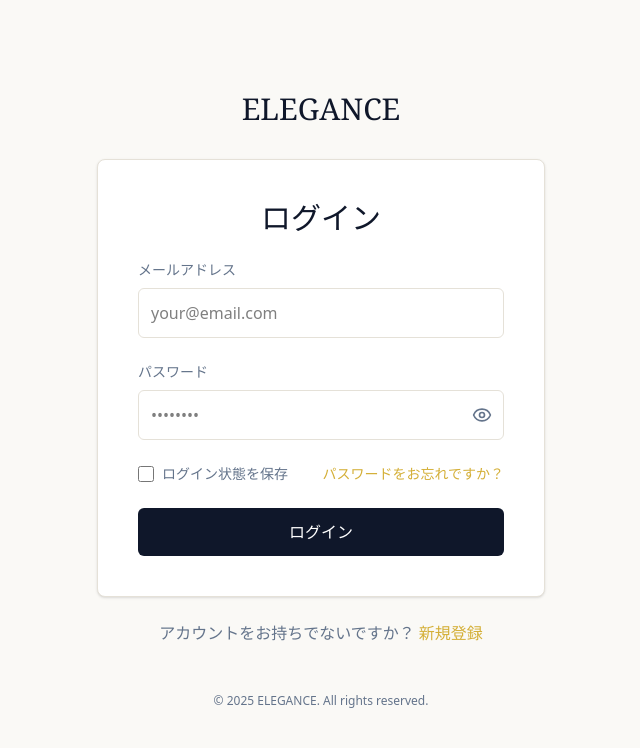
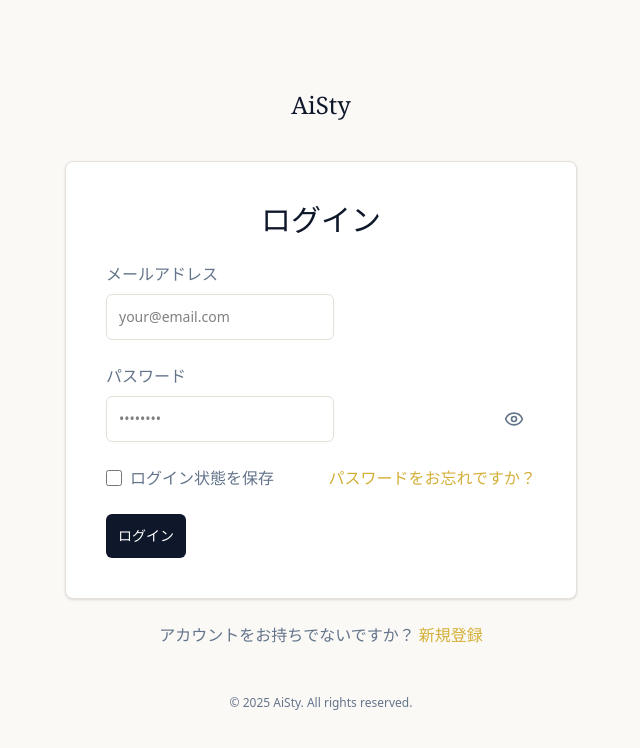
Before and after one commit to rion0918/tryon-app, a Next.js app in the folder web/: page /login in a window 1280 px wide. Shown: the top 748 px of the page, without its empty margins (319-959 px from the left). Built offline with nearby package versions, Linux system fonts and the light colour scheme; a web font is replaced by a local one.

Commit message:
アプリ名変更

```diff
--- a/web/app/login/page.tsx
+++ b/web/app/login/page.tsx
@@ -39,26 +39,26 @@ export default function LoginPage() {
 
   return (
     <div className="min-h-screen flex flex-col items-center justify-center bg-[#faf9f6] px-4">
-      <div className="w-full max-w-md">
+      <div className="w-full sm:max-w-sm md:max-w-md lg:max-w-lg">
         {/* ロゴとブランド名 */}
-        <div className="text-center mb-8">
+        <div className="text-center mb-8 sm:mb-10">
           <Link href="/" className="inline-block">
-            <span className="font-serif text-3xl font-medium text-[#0f172a]">ELEGANCE</span>
+            <span className="font-serif text-xl sm:text-2xl text-[#0f172a] font-medium">AiSty</span>
           </Link>
         </div>
 
         {/* ログインカード */}
-        <div className="bg-white rounded-lg shadow-sm border border-[#e5e1d8] p-8 md:p-10">
-          <h1 className="font-serif text-2xl md:text-3xl text-[#0f172a] mb-6 text-center">ログイン</h1>
+        <div className="bg-white rounded-lg shadow-sm border border-[#e5e1d8] p-6 sm:p-8 md:p-10">
+          <h1 className="font-serif text-xl sm:text-2xl md:text-3xl text-[#0f172a] mb-6 text-center">ログイン</h1>
 
           <form onSubmit={handleSubmit} className="space-y-6">
             <div className="space-y-2">
-              <label htmlFor="email" className="block text-sm font-medium text-[#64748b]">
+              <label htmlFor="email" className="block text-sm sm:text-base font-medium text-[#64748b]">
                 メールアドレス
               </label>
               <input
                 id="email"
-                className="w-full border border-[#e5e1d8] rounded-md p-3 bg-white focus:outline-none focus:ring-2 focus:ring-[#d4af37] focus:border-transparent transition-all duration-200"
+                className="w-full sm:w-auto border border-[#e5e1d8] rounded-md p-3 bg-white focus:outline-none focus:ring-2 focus:ring-[#d4af37] focus:border-transparent transition-all duration-200 text-base sm:text-sm"
                 type="email"
                 placeholder="your@email.com"
                 value={email}
@@ -68,13 +68,13 @@ export default function LoginPage() {
             </div>
 
             <div className="space-y-2">
-              <label htmlFor="password" className="block text-sm font-medium text-[#64748b]">
+              <label htmlFor="password" className="block text-sm sm:text-base font-medium text-[#64748b]">
                 パスワード
               </label>
               <div className="relative">
                 <input
                   id="password"
-                  className="w-full border border-[#e5e1d8] rounded-md p-3 bg-white focus:outline-none focus:ring-2 focus:ring-[#d4af37] focus:border-transparent transition-all duration-200"
+                  className="w-full sm:w-auto border border-[#e5e1d8] rounded-md p-3 bg-white focus:outline-none focus:ring-2 focus:ring-[#d4af37] focus:border-transparent transition-all duration-200 text-base sm:text-sm"
                   type={showPassword ? "text" : "password"}
                   placeholder="••••••••"
                   value={password}
@@ -99,11 +99,11 @@ export default function LoginPage() {
                   type="checkbox"
                   className="h-4 w-4 text-[#d4af37] focus:ring-[#d4af37] border-[#e5e1d8] rounded"
                 />
-                <label htmlFor="remember-me" className="ml-2 block text-sm text-[#64748b]">
+                <label htmlFor="remember-me" className="ml-2 block text-sm sm:text-base text-[#64748b]">
                   ログイン状態を保存
                 </label>
               </div>
-              <div className="text-sm">
+              <div className="text-sm sm:text-base">
                 <Link
                   href="/forgot-password"
                   className="font-medium text-[#d4af37] hover:text-[#d4af37]/80 transition-colors duration-200"
@@ -114,13 +114,13 @@ export default function LoginPage() {
             </div>
 
             {error && (
-              <div className="bg-[#fef2f2] border border-[#fee2e2] text-[#b91c1c] p-3 rounded-md text-sm">
+              <div className="bg-[#fef2f2] border border-[#fee2e2] text-[#b91c1c] p-3 rounded-md text-sm sm:text-base">
                 ログインに失敗しました: {error.message}
               </div>
             )}
 
             <button
-              className="w-full bg-[#0f172a] text-white p-3 rounded-md hover:bg-[#0f172a]/90 transition-colors duration-200 font-medium"
+              className="w-full sm:w-auto bg-[#0f172a] text-white p-3 rounded-md hover:bg-[#0f172a]/90 transition-colors duration-200 font-medium text-base sm:text-sm"
               type="submit"
               disabled={loading}
             >
@@ -131,7 +131,7 @@ export default function LoginPage() {
 
         {/* 新規登録リンク */}
         <div className="text-center mt-6">
-          <p className="text-[#64748b]">
+          <p className="text-sm sm:text-base text-[#64748b]">
             アカウントをお持ちでないですか？{" "}
             <Link
               href="/signup"
@@ -144,7 +144,7 @@ export default function LoginPage() {
 
         {/* フッター */}
         <div className="text-center mt-12">
-          <p className="text-xs text-[#64748b]">&copy; {new Date().getFullYear()} ELEGANCE. All rights reserved.</p>
+          <p className="text-xs text-[#64748b]">&copy; {new Date().getFullYear()} AiSty. All rights reserved.</p>
         </div>
       </div>
     </div>
--- a/web/app/page.tsx
+++ b/web/app/page.tsx
@@ -2,8 +2,6 @@ import Image from "next/image"
 import Link from "next/link"
 import { Button } from "@/components/ui/button"
 import { ChevronDown, CheckCircle, Sparkles, Zap, Users } from "lucide-react"
-import { LOGIN_MUTATION } from "@/graphql/mutations/login" // LOGIN 用
-import { SIGNUP_MUTATION } from '@/graphql/mutations/signup';// SIGNUP 用
 
 export default function Home() {
   return (
@@ -12,7 +10,7 @@ export default function Home() {
       <header className="fixed w-full bg-[#faf9f6]/80 backdrop-blur-sm z-50 border-b border-[#e5e1d8]">
         <div className="container mx-auto px-4 py-4 flex items-center justify-between">
           <Link href="/" className="flex items-center">
-            <span className="font-serif text-2xl font-medium text-[#0f172a]">ELEGANCE</span>
+            <span className="font-serif text-2xl font-medium text-[#0f172a]">AiSty</span>
           </Link>
           <nav className="hidden md:flex space-x-8">
             <Link
@@ -214,13 +212,13 @@ export default function Home() {
               <p className="text-[#64748b] max-w-2xl mx-auto">実際のユーザーによるバーチャル試着の例をご覧ください</p>
             </div>
 
-            <div className="grid grid-cols-1 md:grid-cols-2 lg:grid-cols-3 gap-6">
+            <div className="grid grid-cols-1 sm:grid-cols-2 lg:grid-cols-3 gap-6">
               {[1, 2, 3, 4, 5, 6].map((item) => (
                 <div
                   key={item}
-                  className="overflow-hidden rounded-lg shadow-sm border border-[#e5e1d8] bg-white transition-transform duration-300 hover:translate-y-[-5px]"
+                  className="w-full mx-auto overflow-hidden rounded-lg shadow-sm border border-[#e5e1d8] bg-white transition-transform duration-300 hover:translate-y-[-5px]"
                 >
-                  <div className="relative h-80">
+                  <div className="relative aspect-[3/4] w-full">
                     <Image
                       src={`/placeholder.svg?height=400&width=300&text=Gallery+Image+${item}`}
                       alt={`バーチャル試着例 ${item}`}
@@ -257,7 +255,7 @@ export default function Home() {
         <div className="container mx-auto px-4">
           <div className="grid grid-cols-1 md:grid-cols-4 gap-8">
             <div>
-              <h3 className="font-serif text-xl text-[#0f172a] mb-4">ELEGANCE</h3>
+              <h3 className="font-serif text-xl text-[#0f172a] mb-4">AiSty</h3>
               <p className="text-[#64748b]">最先端のバーチャル試着技術で、ファッションの未来を創造します。</p>
             </div>
 
@@ -334,7 +332,7 @@ export default function Home() {
           </div>
 
           <div className="border-t border-[#e5e1d8] mt-12 pt-8 text-center text-[#64748b]">
-            <p>&copy; {new Date().getFullYear()} ELEGANCE. All rights reserved.</p>
+            <p>&copy; {new Date().getFullYear()} AiSty. All rights reserved.</p>
           </div>
         </div>
       </footer>
--- a/web/app/signup/page.tsx
+++ b/web/app/signup/page.tsx
@@ -66,27 +66,27 @@ export default function SignupPage() {
   }
 
   return (
-    <div className="min-h-screen flex flex-col items-center justify-center bg-[#faf9f6] px-4">
+    <div className="min-h-screen flex flex-col items-center justify-center bg-[#faf9f6] px-4 sm:px-6">
       <div className="w-full max-w-md">
         {/* ロゴとブランド名 */}
         <div className="text-center mb-8">
           <Link href="/" className="inline-block">
-            <span className="font-serif text-3xl font-medium text-[#0f172a]">ELEGANCE</span>
+            <span className="font-serif text-2xl sm:text-3xl font-medium text-[#0f172a]">AiSty</span>
           </Link>
         </div>
 
         {/* 新規登録カード */}
-        <div className="bg-white rounded-lg shadow-sm border border-[#e5e1d8] p-8 md:p-10">
-          <h1 className="font-serif text-2xl md:text-3xl text-[#0f172a] mb-6 text-center">新規登録</h1>
+        <div className="bg-white rounded-lg shadow-sm border border-[#e5e1d8] p-6 sm:p-8 md:p-10">
+          <h1 className="font-serif text-xl sm:text-2xl md:text-3xl text-[#0f172a] mb-6 text-center">新規登録</h1>
 
           <form onSubmit={handleSubmit} className="space-y-6">
             <div className="space-y-2">
-              <label htmlFor="email" className="block text-sm font-medium text-[#64748b]">
+              <label htmlFor="email" className="block text-sm sm:text-base font-medium text-[#64748b]">
                 メールアドレス
               </label>
               <input
                 id="email"
-                className="w-full border border-[#e5e1d8] rounded-md p-3 bg-white focus:outline-none focus:ring-2 focus:ring-[#d4af37] focus:border-transparent transition-all duration-200"
+                className="w-full border border-[#e5e1d8] rounded-md p-2 sm:p-3 bg-white focus:outline-none focus:ring-2 focus:ring-[#d4af37] focus:border-transparent transition-all duration-200"
                 type="email"
                 placeholder="your@email.com"
                 value={email}
@@ -96,13 +96,13 @@ export default function SignupPage() {
             </div>
 
             <div className="space-y-2">
-              <label htmlFor="password" className="block text-sm font-medium text-[#64748b]">
+              <label htmlFor="password" className="block text-sm sm:text-base font-medium text-[#64748b]">
                 パスワード
               </label>
               <div className="relative">
                 <input
                   id="password"
-                  className="w-full border border-[#e5e1d8] rounded-md p-3 bg-white focus:outline-none focus:ring-2 focus:ring-[#d4af37] focus:border-transparent transition-all duration-200"
+                  className="w-full border border-[#e5e1d8] rounded-md p-2 sm:p-3 bg-white focus:outline-none focus:ring-2 focus:ring-[#d4af37] focus:border-transparent transition-all duration-200"
                   type={showPassword ? "text" : "password"}
                   placeholder="••••••••"
                   value={password}
@@ -118,17 +118,17 @@ export default function SignupPage() {
                   {showPassword ? <EyeOff className="h-5 w-5" /> : <Eye className="h-5 w-5" />}
                 </button>
               </div>
-              <p className="text-xs text-[#64748b]">パスワードは8文字以上で設定してください</p>
+              <p className="text-xs sm:text-sm text-[#64748b]">パスワードは8文字以上で設定してください</p>
             </div>
 
             <div className="space-y-2">
-              <label htmlFor="confirm-password" className="block text-sm font-medium text-[#64748b]">
+              <label htmlFor="confirm-password" className="block text-sm sm:text-base font-medium text-[#64748b]">
                 パスワード（確認）
               </label>
               <div className="relative">
                 <input
                   id="confirm-password"
-                  className="w-full border border-[#e5e1d8] rounded-md p-3 bg-white focus:outline-none focus:ring-2 focus:ring-[#d4af37] focus:border-transparent transition-all duration-200"
+                  className="w-full border border-[#e5e1d8] rounded-md p-2 sm:p-3 bg-white focus:outline-none focus:ring-2 focus:ring-[#d4af37] focus:border-transparent transition-all duration-200"
                   type={showPassword ? "text" : "password"}
                   placeholder="••••••••"
                   value={confirmPassword}
@@ -136,7 +136,7 @@ export default function SignupPage() {
                   required
                 />
               </div>
-              {passwordError && <p className="text-xs text-[#b91c1c]">{passwordError}</p>}
+              {passwordError && <p className="text-xs sm:text-sm text-[#b91c1c]">{passwordError}</p>}
             </div>
 
             <div className="flex items-center">
@@ -149,7 +149,7 @@ export default function SignupPage() {
                 onChange={(e) => setAgreeTerms(e.target.checked)}
                 required
               />
-              <label htmlFor="agree-terms" className="ml-2 block text-sm text-[#64748b]">
+              <label htmlFor="agree-terms" className="ml-2 block text-sm sm:text-base text-[#64748b]">
                 <span>
                   <Link href="/terms" className="text-[#d4af37] hover:text-[#d4af37]/80 transition-colors duration-200">
                     利用規約
@@ -173,7 +173,7 @@ export default function SignupPage() {
             )}
 
             <button
-              className="w-full bg-[#0f172a] text-white p-3 rounded-md hover:bg-[#0f172a]/90 transition-colors duration-200 font-medium disabled:opacity-70 disabled:cursor-not-allowed"
+              className="w-full bg-[#0f172a] text-white p-2 sm:p-3 rounded-md hover:bg-[#0f172a]/90 transition-colors duration-200 font-medium disabled:opacity-70 disabled:cursor-not-allowed text-sm sm:text-base"
               type="submit"
               disabled={loading || !agreeTerms}
             >
@@ -184,7 +184,7 @@ export default function SignupPage() {
 
         {/* ログインリンク */}
         <div className="text-center mt-6">
-          <p className="text-[#64748b]">
+          <p className="text-sm sm:text-base text-[#64748b]">
             すでにアカウントをお持ちですか？{" "}
             <Link
               href="/login"
@@ -197,7 +197,7 @@ export default function SignupPage() {
 
         {/* フッター */}
         <div className="text-center mt-12">
-          <p className="text-xs text-[#64748b]">&copy; {new Date().getFullYear()} ELEGANCE. All rights reserved.</p>
+          <p className="text-xs sm:text-sm text-[#64748b]">&copy; {new Date().getFullYear()} AiSty. All rights reserved.</p>
         </div>
       </div>
     </div>
--- a/web/app/tryon/page.tsx
+++ b/web/app/tryon/page.tsx
@@ -50,9 +50,9 @@ export default function TryOnPage() {
     <div className="min-h-screen bg-[#faf9f6] py-12 px-4">
       {/* ヘッダー */}
       <header className="container mx-auto mb-8">
-        <div className="flex justify-between items-center">
+        <div className="flex flex-col sm:flex-row justify-between items-center gap-y-4 sm:gap-y-0">
           <Link href="/" className="flex items-center">
-            <span className="font-serif text-2xl font-medium text-[#0f172a]">ELEGANCE</span>
+            <span className="font-serif text-2xl font-medium text-[#0f172a]">AiSty</span>
           </Link>
           <nav className="flex space-x-4">
             <Button variant="ghost" className="text-[#0f172a] hover:text-[#d4af37]">
@@ -65,7 +65,7 @@ export default function TryOnPage() {
         </div>
       </header>
 
-      <div className="container mx-auto max-w-4xl">
+      <div className="container mx-auto w-full max-w-4xl px-4">
         <h1 className="font-serif text-3xl md:text-4xl text-[#0f172a] text-center mb-8">バーチャル試着</h1>
 
         {/* 試着フォーム */}
@@ -163,10 +163,10 @@ export default function TryOnPage() {
             </div>
           )}
 
-          <div className="grid grid-cols-1 md:grid-cols-2 gap-6">
+          <div className="grid grid-cols-1 sm:grid-cols-2 lg:grid-cols-3 gap-6">
             {data?.getTryOns?.map((item: any) => (
+              <div key={item.id} className="w-full">
                 <Card
-                key={item.id}
                   className="overflow-hidden border-[#e5e1d8] shadow-sm hover:shadow-md transition-shadow duration-300"
                 >
                   <div className="aspect-[3/4] relative">
@@ -188,6 +188,7 @@ export default function TryOnPage() {
                     </p>
                   </CardFooter>
                 </Card>
+              </div>
             ))}
           </div>
         </div>
```
Lines whose indentation alone changed are shown as unchanged.
